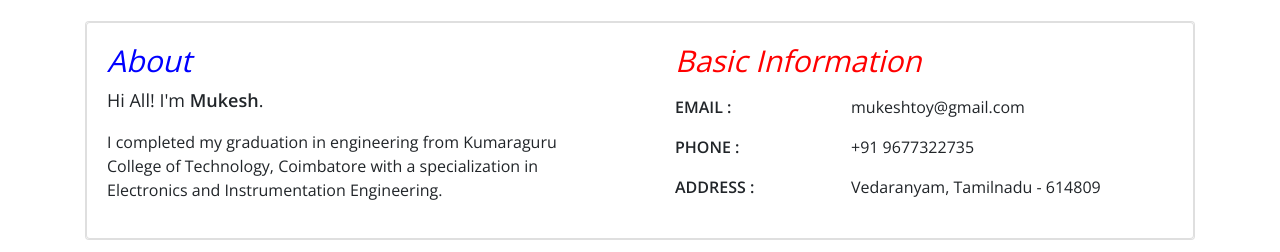
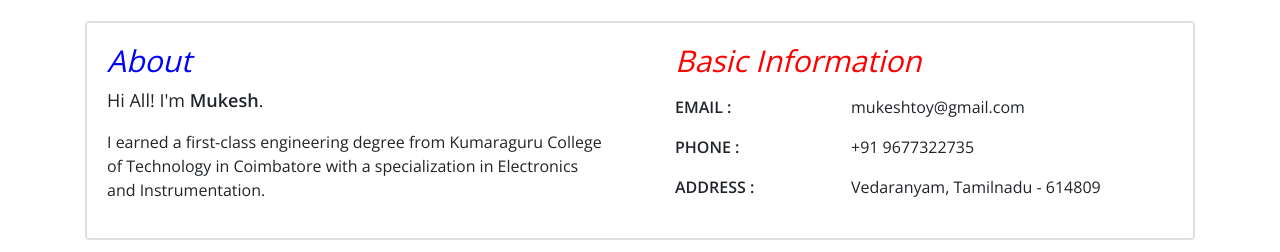
Before and after one commit to mukeshtoy/mukeshtoy.github.io, a plain HTML site: page index.html in a window 1280 px wide. Shown: the part 327-579 px from the top of the page. Drawn offline with nearby package versions, Linux system fonts and the light colour scheme.

Commit message:
Update index.html

```diff
--- a/index.html
+++ b/index.html
@@ -53,7 +53,7 @@
             <div class="card-body">
               <div class="h4 mt-0 title" style="font-size:30px;color:blue"><i>About</i></div>
               <p style="font-size:18px">Hi All! I'm <b>Mukesh</b>.</p>
-              <p>I completed my graduation in engineering from Kumaraguru College of Technology, Coimbatore with a specialization in Electronics and Instrumentation Engineering.</p>
+              <p>I earned a first-class engineering degree from Kumaraguru College of Technology in Coimbatore with a specialization in Electronics and Instrumentation.</p>
             </div>
           </div>
           <div class="col-lg-6 col-md-12">
```
